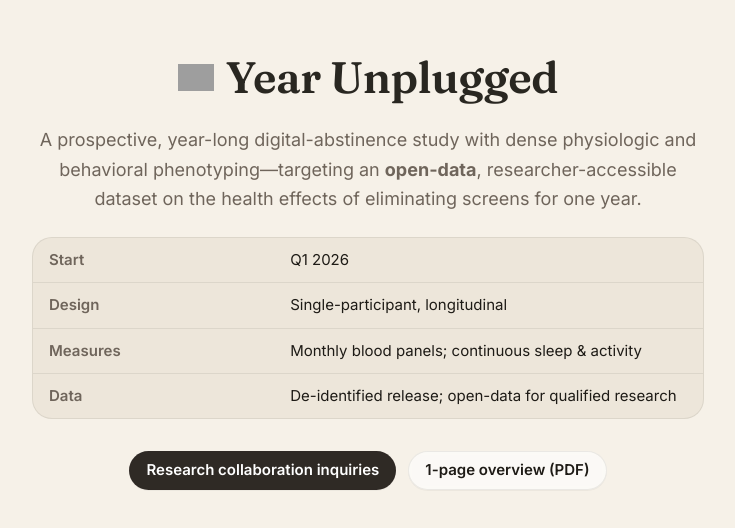
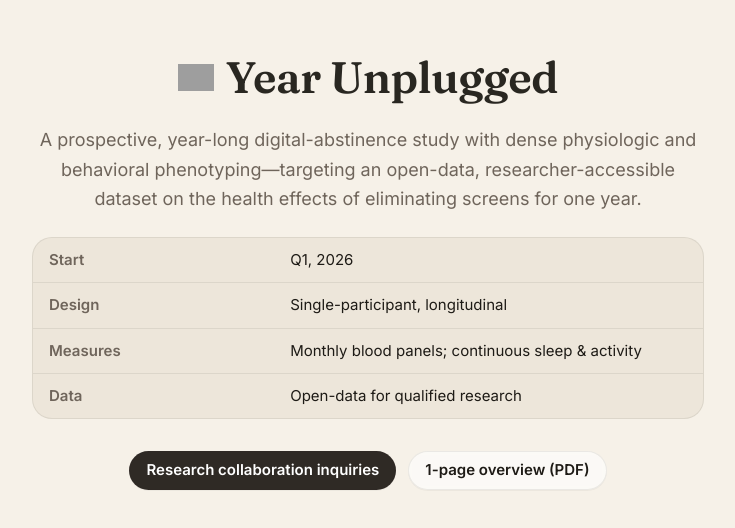
Before and after one commit to dvdaines/year-unplugged-dashboard, a Next.js app: page / in a window 1280 px wide. Shown: the part 130-658 px from the top of the page, without its empty margins (272-1007 px from the left). Built offline with nearby package versions, Linux system fonts and the light colour scheme; grey boxes are pictures that could not be loaded.

Commit message:
Update page.tsx

```diff
--- a/app/page.tsx
+++ b/app/page.tsx
@@ -24,7 +24,7 @@ export default function Home() {
           {/* One-liner (clinical tone, open-data emphasized) */}
           <p className="text-base sm:text-lg leading-relaxed text-muted-ink">
             A prospective, year-long digital-abstinence study with dense physiologic
-            and behavioral phenotyping—targeting an <strong>open-data</strong>,
+            and behavioral phenotyping—targeting an open-data,
             researcher-accessible dataset on the health effects of eliminating screens
             for one year.
           </p>
@@ -35,7 +35,7 @@ export default function Home() {
               <tbody>
                 <tr>
                   <th scope="row">Start</th>
-                  <td>Q1 2026</td>
+                  <td>Q1, 2026</td>
                 </tr>
                 <tr>
                   <th scope="row">Design</th>
@@ -47,7 +47,7 @@ export default function Home() {
                 </tr>
                 <tr>
                   <th scope="row">Data</th>
-                  <td>De-identified release; open-data for qualified research</td>
+                  <td>Open-data for qualified research</td>
                 </tr>
               </tbody>
             </table>
```
